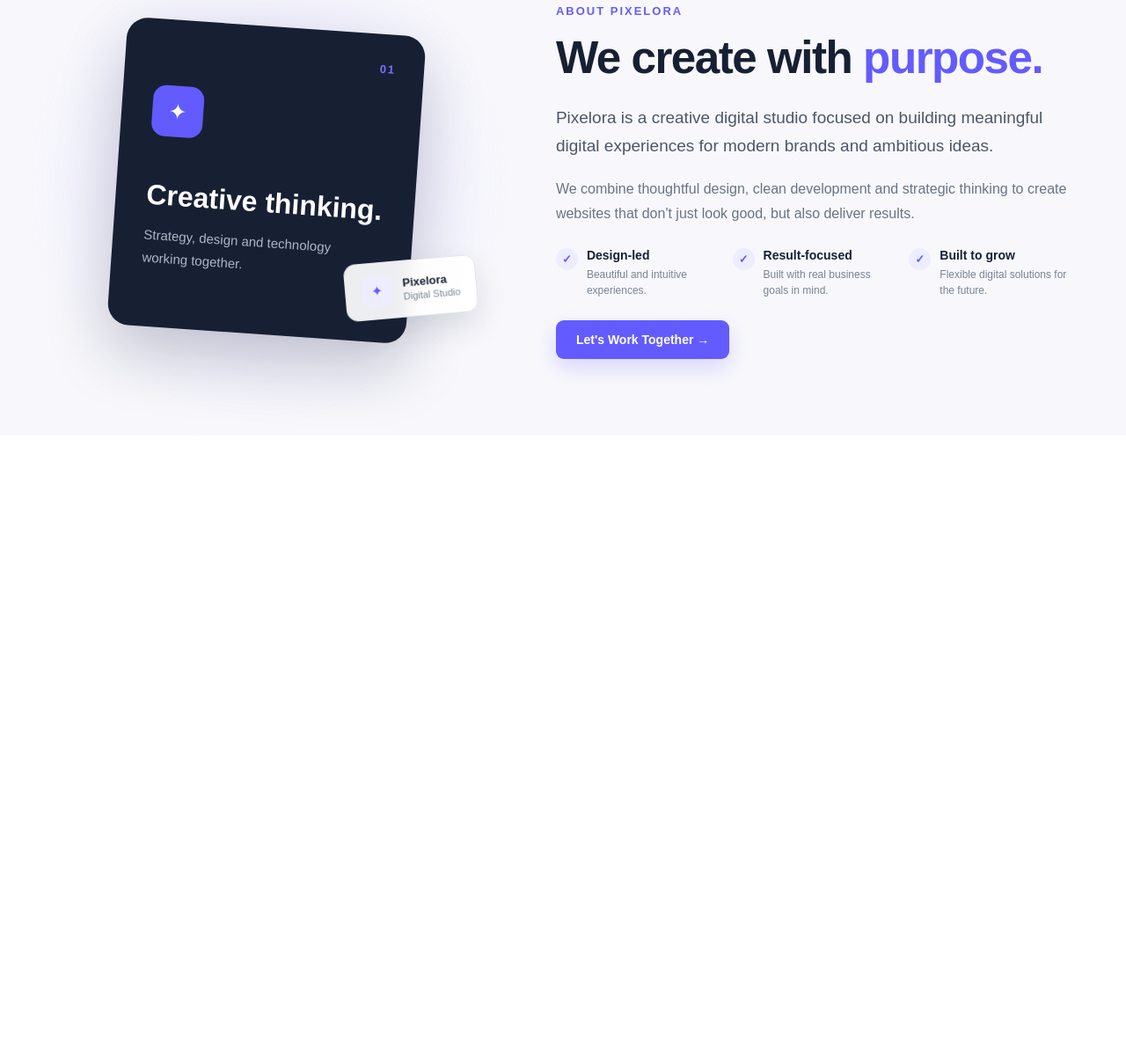
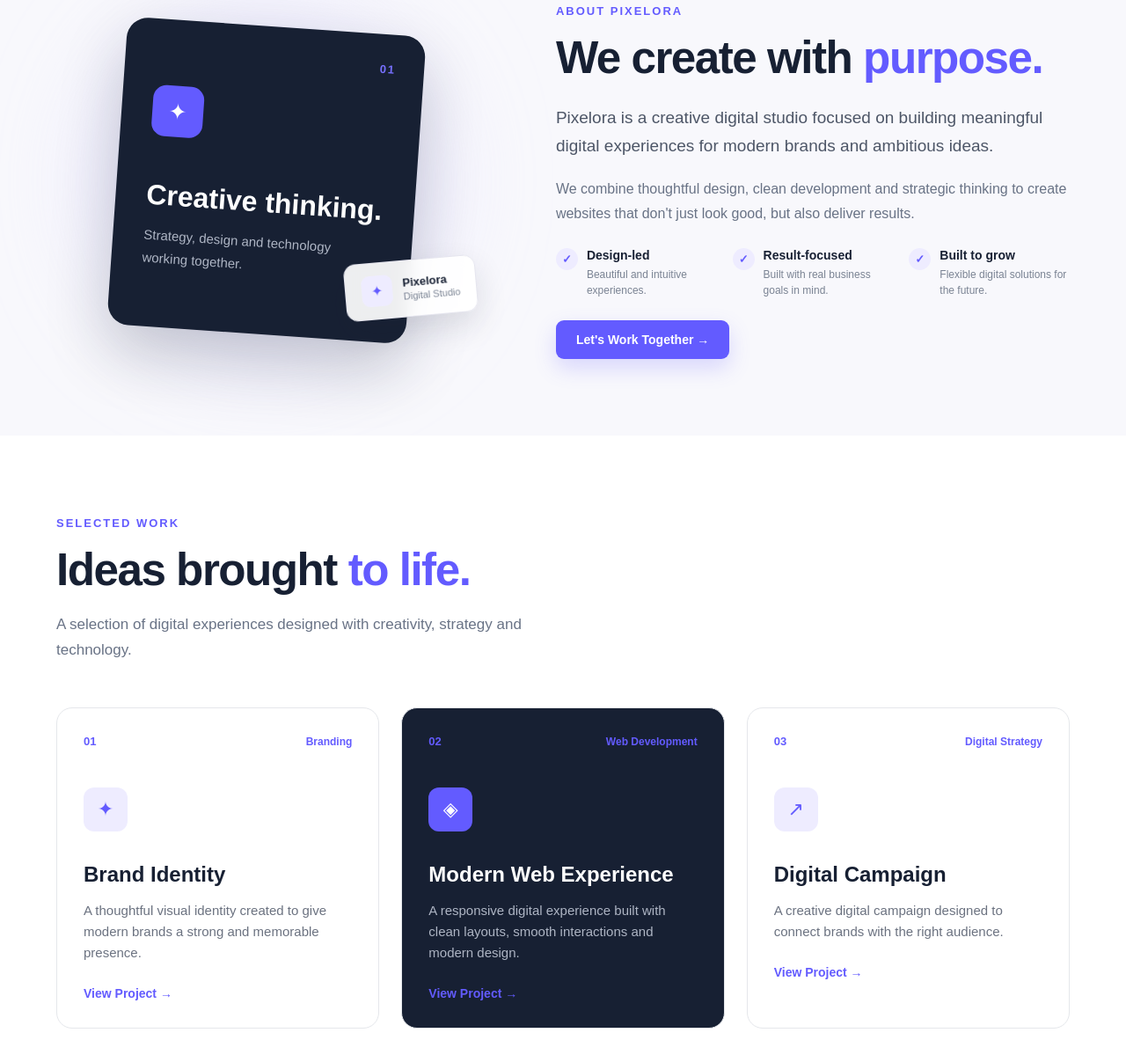
Before and after one commit to Arpita-Gudsariya/CODSOFT_TASK2_LandingPage, a plain HTML site: page index.html in a window 1280 px wide. Shown: the part 1905-3112 px from the top of the page at 88% size. Before the commit the page ends 2400 px from the top, so only its background shows below. Drawn offline with Linux system fonts and the light colour scheme.

Commit message:
Complete Work Section

```diff
--- a/index.html
+++ b/index.html
@@ -350,6 +350,125 @@
 
 </section>
 
+
+<!-- ---------work section---------->
+
+<section class="work" id="work">
+
+    <div class="container">
+
+        <!--------- Section Heading ---------->
+        <div class="section-heading work-heading">
+
+            <span class="section-tag">
+                SELECTED WORK
+            </span>
+
+            <h2>
+                Ideas brought
+                <span>to life.</span>
+            </h2>
+
+            <p>
+                A selection of digital experiences designed
+                with creativity, strategy and technology.
+            </p>
+
+        </div>
+
+
+        <!----------- Work Grid ---------->
+        <div class="work-grid">
+
+            <!-- Project 1 -->
+            <div class="work-card">
+
+                <div class="work-top">
+                    <span class="work-number">01</span>
+                    <span class="work-category">Branding</span>
+                </div>
+
+                <div class="work-icon">
+                    ✦
+                </div>
+
+                <h3>
+                    Brand Identity
+                </h3>
+
+                <p>
+                    A thoughtful visual identity created to give
+                    modern brands a strong and memorable presence.
+                </p>
+
+                <a href="#" class="work-link">
+                    View Project →
+                </a>
+
+            </div>
+
+
+            <!------------ Project 2------- -->
+            <div class="work-card featured-work">
+
+                <div class="work-top">
+                    <span class="work-number">02</span>
+                    <span class="work-category">Web Development</span>
+                </div>
+
+                <div class="work-icon">
+                    ◈
+                </div>
+
+                <h3>
+                    Modern Web Experience
+                </h3>
+
+                <p>
+                    A responsive digital experience built with
+                    clean layouts, smooth interactions and modern design.
+                </p>
+
+                <a href="#" class="work-link">
+                    View Project →
+                </a>
+
+            </div>
+
+
+            <!-- ---------Project 3 ---------->
+            <div class="work-card">
+
+                <div class="work-top">
+                    <span class="work-number">03</span>
+                    <span class="work-category">Digital Strategy</span>
+                </div>
+
+                <div class="work-icon">
+                    ↗
+                </div>
+
+                <h3>
+                    Digital Campaign
+                </h3>
+
+                <p>
+                    A creative digital campaign designed to connect
+                    brands with the right audience.
+                </p>
+
+                <a href="#" class="work-link">
+                    View Project →
+                </a>
+
+            </div>
+
+        </div>
+
+    </div>
+
+</section>
+
     </main>
 
 
--- a/style.css
+++ b/style.css
@@ -755,9 +755,7 @@ a {
 
 
 
-/* =========================
-   ABOUT SECTION
-========================= */
+/* --------------- ABOUT SECTION --------------- */
 
 .about {
     padding: 80px 0;
@@ -773,9 +771,7 @@ a {
 }
 
 
-/* =========================
-   ABOUT VISUAL
-========================= */
+/* -------------ABOUT VISUAL------------- */
 
 .about-visual {
     position: relative;
@@ -796,9 +792,7 @@ a {
 }
 
 
-/* =========================
-   MAIN ABOUT CARD
-========================= */
+/* ------------- Main ABOUT CARD------------- */
 
 .about-card {
     position: relative;
@@ -856,9 +850,7 @@ a {
 }
 
 
-/* =========================
-   MINI CARD
-========================= */
+/* ------------- MINI CARD------------- */
 
 .about-mini-card {
     position: absolute;
@@ -902,9 +894,7 @@ a {
 }
 
 
-/* =========================
-   ABOUT CONTENT
-========================= */
+/* ------------- ABOUT CONTENT------------- */
 
 .about-content {
     max-width: 650px;
@@ -936,9 +926,7 @@ a {
 }
 
 
-/* =========================
-   ABOUT HIGHLIGHTS
-========================= */
+/* ------------- ABOUT HIGHLIGHTS------------- */
 
 .about-highlights {
     display: grid;
@@ -981,9 +969,7 @@ a {
 }
 
 
-/* =========================
-   ABOUT BUTTON
-========================= */
+/* ------------- ABOUT BUTTON------------- */
 
 .about-btn {
     display: inline-flex;
@@ -1005,9 +991,7 @@ a {
 }
 
 
-/* =========================
-   ABOUT RESPONSIVE
-========================= */
+/* ------------- ABOUT RESPONSIVE------------- */
 
 @media (max-width: 900px) {
 
@@ -1077,3 +1061,147 @@ a {
         gap: 20px;
     }
 }
+
+/*----------- WORK SECTION -----------*/
+
+.work {
+    padding: 90px 0;
+    background: #ffffff;
+}
+
+.work-heading {
+    margin-bottom: 50px;
+}
+
+
+/* --------- Work Grid-------------*/
+
+.work-grid {
+    display: grid;
+    grid-template-columns: repeat(3, 1fr);
+    gap: 25px;
+}
+
+
+/* --------- Work Card------------- */
+
+.work-card {
+    padding: 30px;
+    min-height: 350px;
+    border: 1px solid #e5e7eb;
+    border-radius: 18px;
+    background: #ffffff;
+    transition: 0.3s ease;
+}
+
+.work-card:hover {
+    transform: translateY(-5px);
+    box-shadow: 0 15px 30px rgba(23, 32, 51, 0.08);
+}
+
+
+/* --------- Featured Card------------- */
+
+.featured-work {
+    background: #172033;
+    color: #ffffff;
+}
+
+
+/* --------- Top------------- */
+
+.work-top {
+    display: flex;
+    justify-content: space-between;
+    align-items: center;
+    margin-bottom: 45px;
+}
+
+.work-number {
+    color: #635bff;
+    font-size: 13px;
+    font-weight: 700;
+}
+
+.work-category {
+    color: #635bff;
+    font-size: 12px;
+    font-weight: 600;
+}
+
+
+/* --------- Icon------------- */
+
+.work-icon {
+    width: 50px;
+    height: 50px;
+    display: flex;
+    align-items: center;
+    justify-content: center;
+    margin-bottom: 35px;
+    border-radius: 12px;
+    background: #eeecff;
+    color: #635bff;
+    font-size: 22px;
+}
+
+.featured-work .work-icon {
+    background: #635bff;
+    color: #ffffff;
+}
+
+
+/* --------- Content------------- */
+
+.work-card h3 {
+    margin-bottom: 15px;
+    color: #172033;
+    font-size: 24px;
+}
+
+.featured-work h3 {
+    color: #ffffff;
+}
+
+.work-card p {
+    margin-bottom: 25px;
+    color: #6b7280;
+    font-size: 15px;
+    line-height: 1.6;
+}
+
+.featured-work p {
+    color: #aeb5c4;
+}
+
+
+/* --------- Link------------- */
+
+.work-link {
+    color: #635bff;
+    font-size: 14px;
+    font-weight: 600;
+}
+
+
+/* --------- Responsive------------- */
+
+@media (max-width: 900px) {
+
+    .work-grid {
+        grid-template-columns: 1fr;
+    }
+
+}
+
+@media (max-width: 600px) {
+
+    .work {
+        padding: 70px 0;
+    }
+
+    .work-card {
+        padding: 25px;
+    }
+
+}
```
